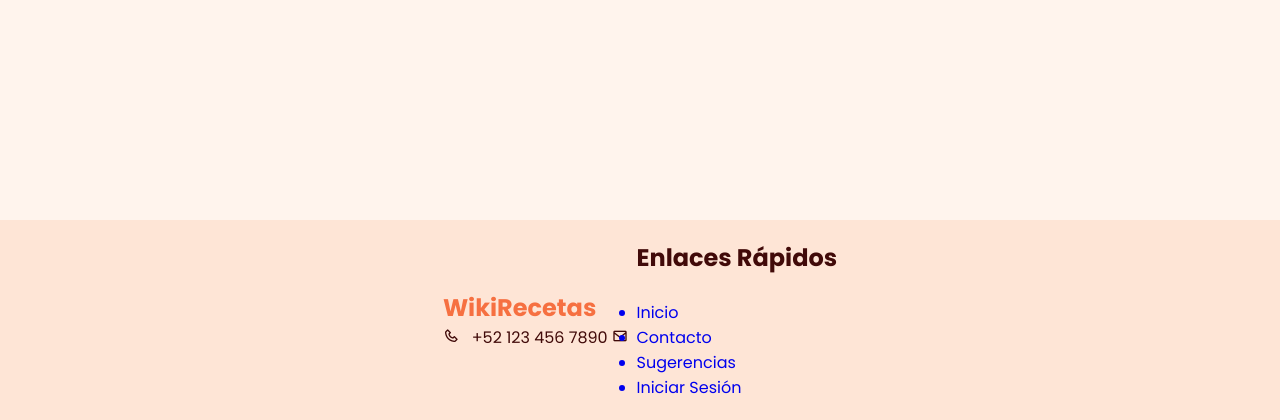
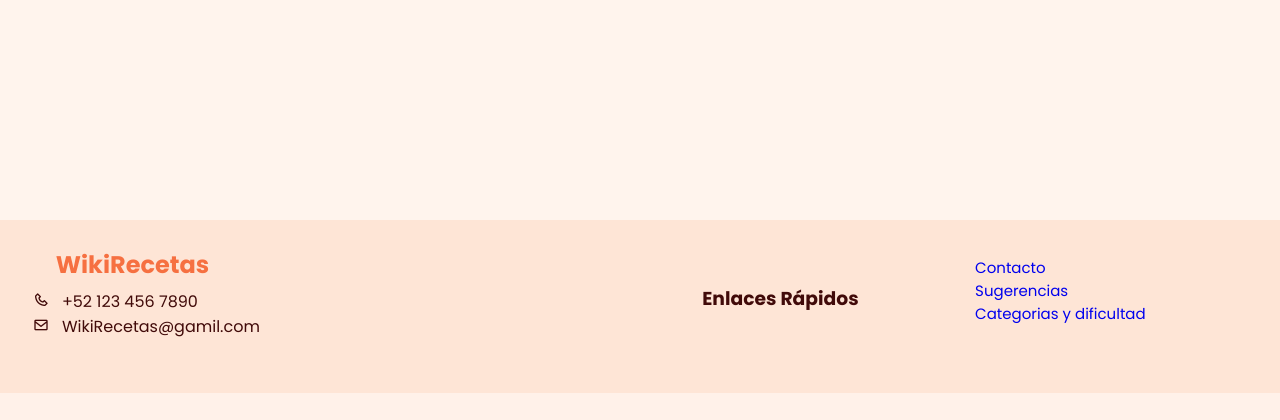
Before and after one commit to Misael-Barajas/WikiRecetas, a Flask app: page / in a window 1280 px wide. Shown: the part 680-1100 px from the top of the page. After the commit the page ends 1073 px from the top, so only its background shows below. Run offline with Flask 3, Linux system fonts and the light colour scheme.

Commit message:
Update footer layout and styles for improved accessibility and organization

```diff
--- a/static/style.css
+++ b/static/style.css
@@ -6,6 +6,7 @@
   box-sizing: border-box;
   font-family: 'Poppins', sans-serif;
   text-decoration: none;
+  list-style-type: none;
 }
 
 :root {
@@ -406,12 +407,20 @@ main {
   font-size: 24px;
   font-weight: bold;
   color: var(--primaryColor);
+  transform: translate(-170%, -50%);
 }
 
-.footer-content p {
-  color: var(--textColor);
+.footer-section .contact {
+  transform: translate(-180%, -20%);
 }
 
-.footer-section .about {
-  margin-right: 120px;
+.footer-content .links h3 {
+  margin-bottom: 10px;
+  transform: translate(20%, 150%);
 }
+
+.footer-content .footer-links {
+  transform: translate(180%, -70%);
+  font-size: 15px;
+  /* color: var(--cardColor); */
+}
--- a/templates/base.html
+++ b/templates/base.html
@@ -33,18 +33,17 @@
             <h1 class="logo-text">WikiRecetas</h1>
             <div class="contact">
                 <span><i class="bx bx-phone"></i> &nbsp; +52 123 456 7890</span>
-                <span><i class="bx bx-envelope"></i> &nbsp; </span>
+                <br>
+                <span><i class="bx bx-envelope"></i> &nbsp; WikiRecetas@gamil.com </span>
             </div>
         </div>
         <div class="footer-section links">
-            <h2>Enlaces Rápidos</h2>
+            <h3>Enlaces Rápidos</h3>
             <br>
-            <ul>
-                <a href="{{ url_for('inicio') }}"><li>Inicio</li></a>
+            <ul class="footer-links">
                 <a href="{{ url_for('contactar') }}"><li>Contacto</li></a>
                 <a href="{{ url_for('sugerencias') }}"><li>Sugerencias</li></a>
-                <a href="{{ url_for('login') }}"><li>Iniciar Sesión</li></a>
-
+                <a href="{{ url_for('categorias') }}"><li>Categorias y dificultad</li></a>
             </ul>
         </div>
     </div>
```
